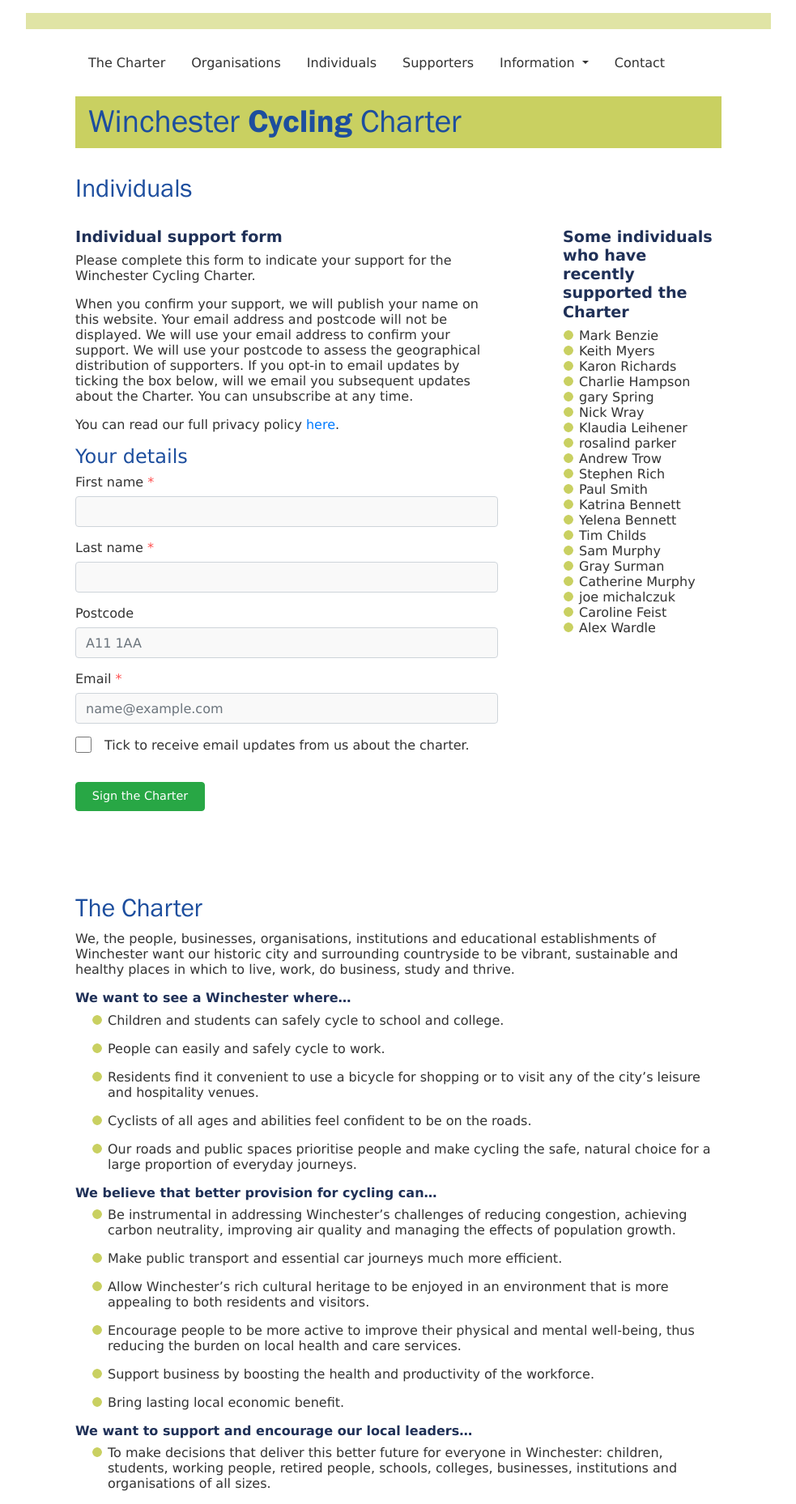
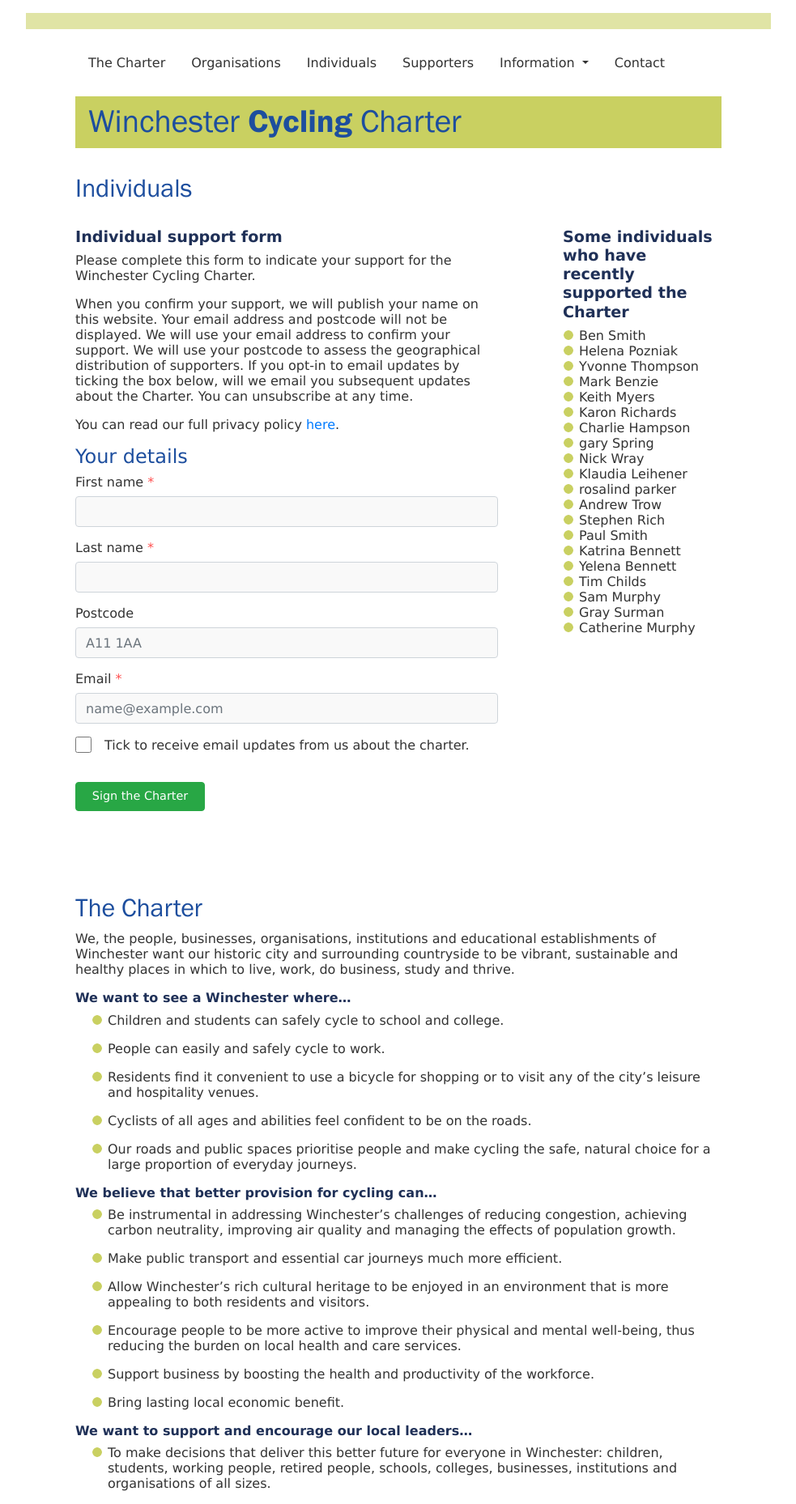
Before and after one commit to winchestercyclingcharter/winchestercyclingcharter.github.io, a Jekyll site: the page built from ind-page.md, in a window 1280 px wide. Shown: the whole page at 81% size, without its empty margins (148-1131 px from the left). Built offline with Jekyll 4.4.1, drawn with Linux system fonts in a browser that asks for light colours; nearby versions of some CDN libraries.

Commit message:
Update people.yml

```diff
--- a/_data/people.yml
+++ b/_data/people.yml
@@ -201,3 +201,6 @@ people:
 - { lastname: Richards, firstname: Karon, dt: 20210224-120822-431295 }
 - { lastname: Myers, firstname: Keith, dt: 20210224-121157-745178 }
 - { lastname: Benzie, firstname: Mark, dt: 20210224-122110-277964 }
+- { lastname: Thompson , firstname: Yvonne , dt: 20210224-122727-685017 }
+- { lastname: Smith, firstname: Ben, dt: 20210224-143831-923630 }
+- { lastname: Pozniak, firstname: Helena, dt: 20210224-143538-693453 }
```
